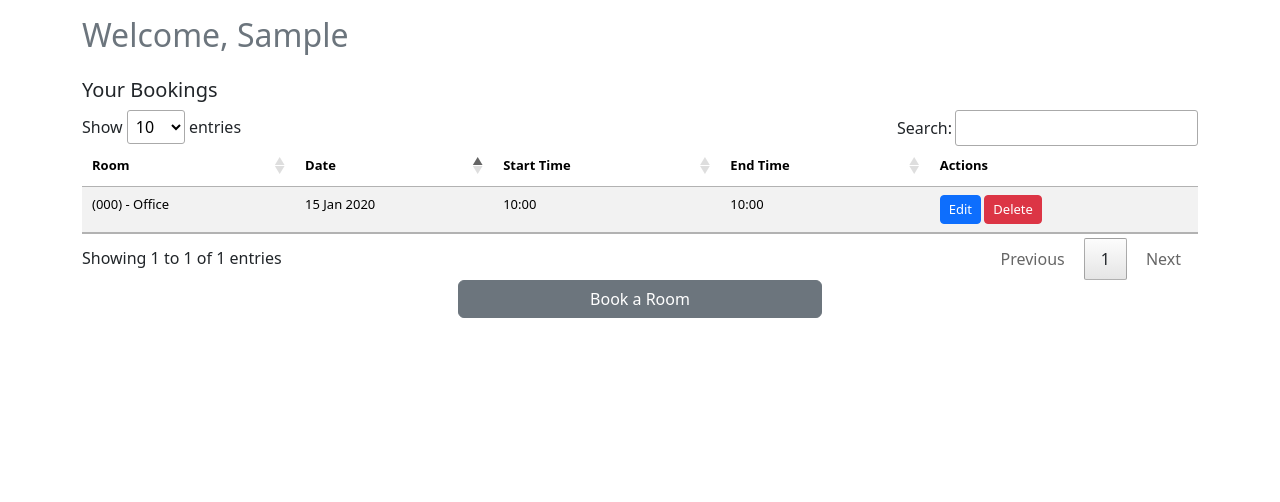
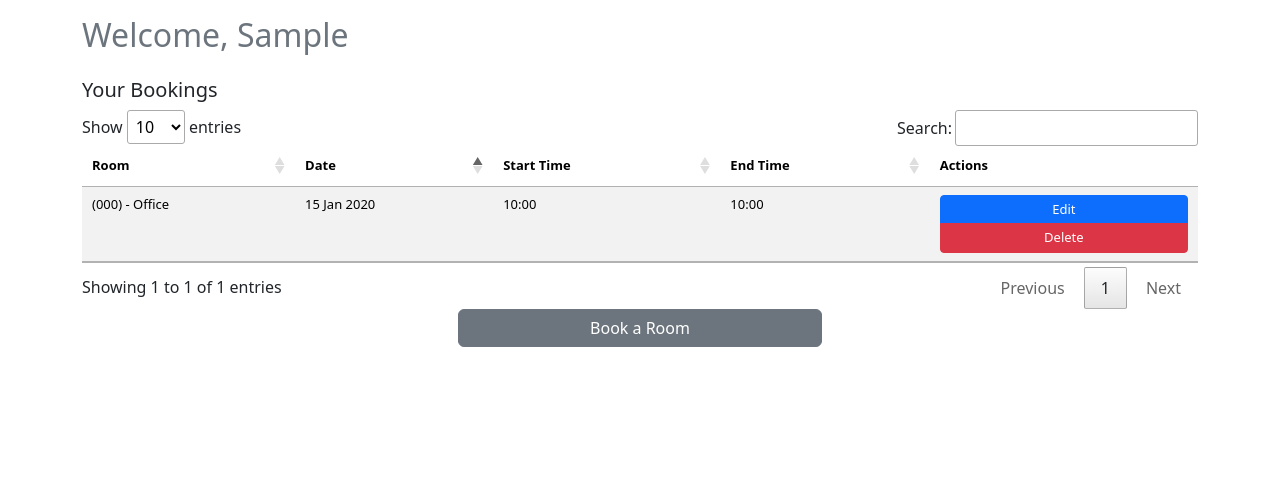
Before and after one commit to bengilbertcodes/inaspace, a Django app: template home/templates/home/home.html in a window 1280 px wide. Shown: the part 56-558 px from the top of the page. Run offline with Django 5.2, Linux system fonts and the light colour scheme; the template is opened without the code that fills it: values that come from a table or form of the project are taken from there, others are empty; a user stored in the database is signed in; tables that the repository leaves empty hold one stand-in row (values such as "Sample post"); some libraries are stand-ins or nearby versions.

Commit message:
Add btn-group-vertical

```diff
--- a/home/templates/home/home.html
+++ b/home/templates/home/home.html
@@ -25,7 +25,7 @@
 				<td>{{ booking.date|date:"d M Y"}}</td>
 				<td>{{ booking.start_time|time:"H:i" }}</td>
 				<td>{{ booking.end_time|time:"H:i" }}</td>
-				<td class="d-grid gap-1 d-lg-block">
+				<td class="d-grid gap-1 d-lg-block btn-group-vertical">
 					<a class="action-buttons btn btn-primary btn-sm" href="{% url 'edit_booking' booking.booking_id %}">Edit</a>
 					<a class="action-buttons btn btn-danger btn-sm" href="{% url 'delete_booking' booking.booking_id %}">Delete</a>
 				</td>
```
